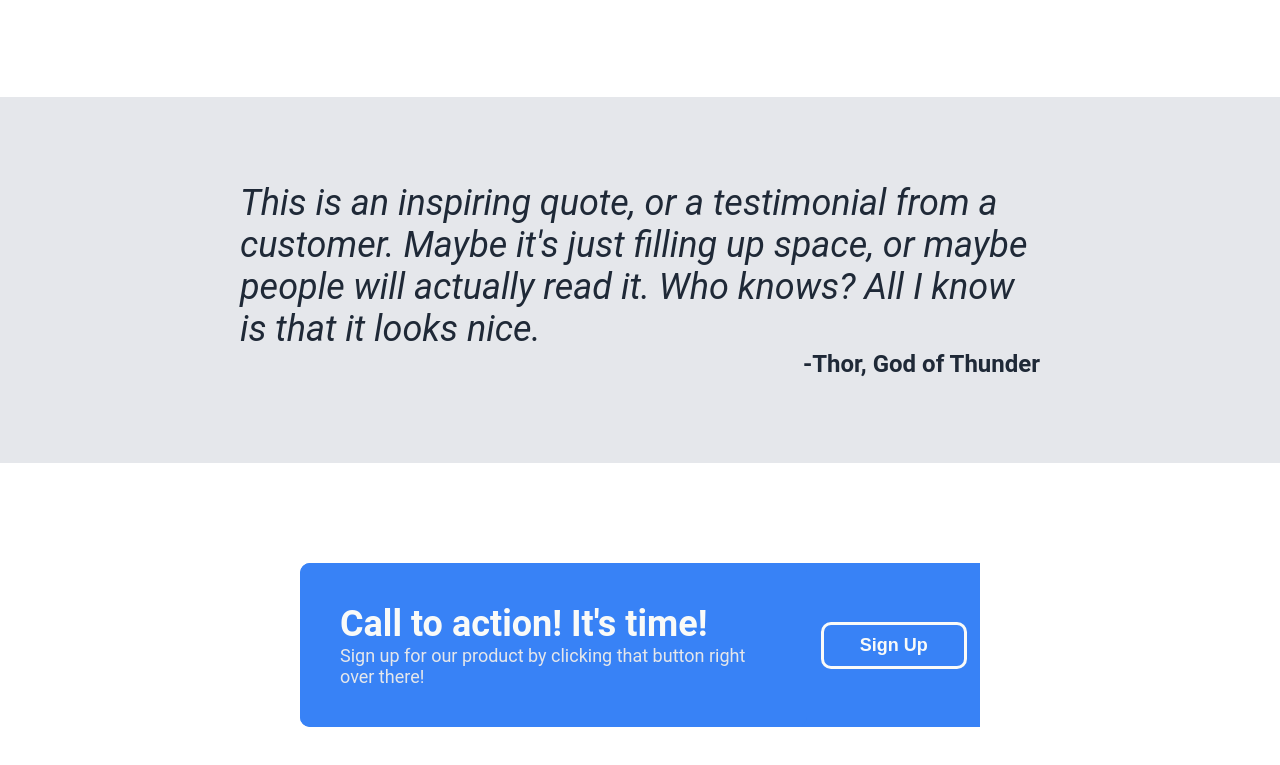
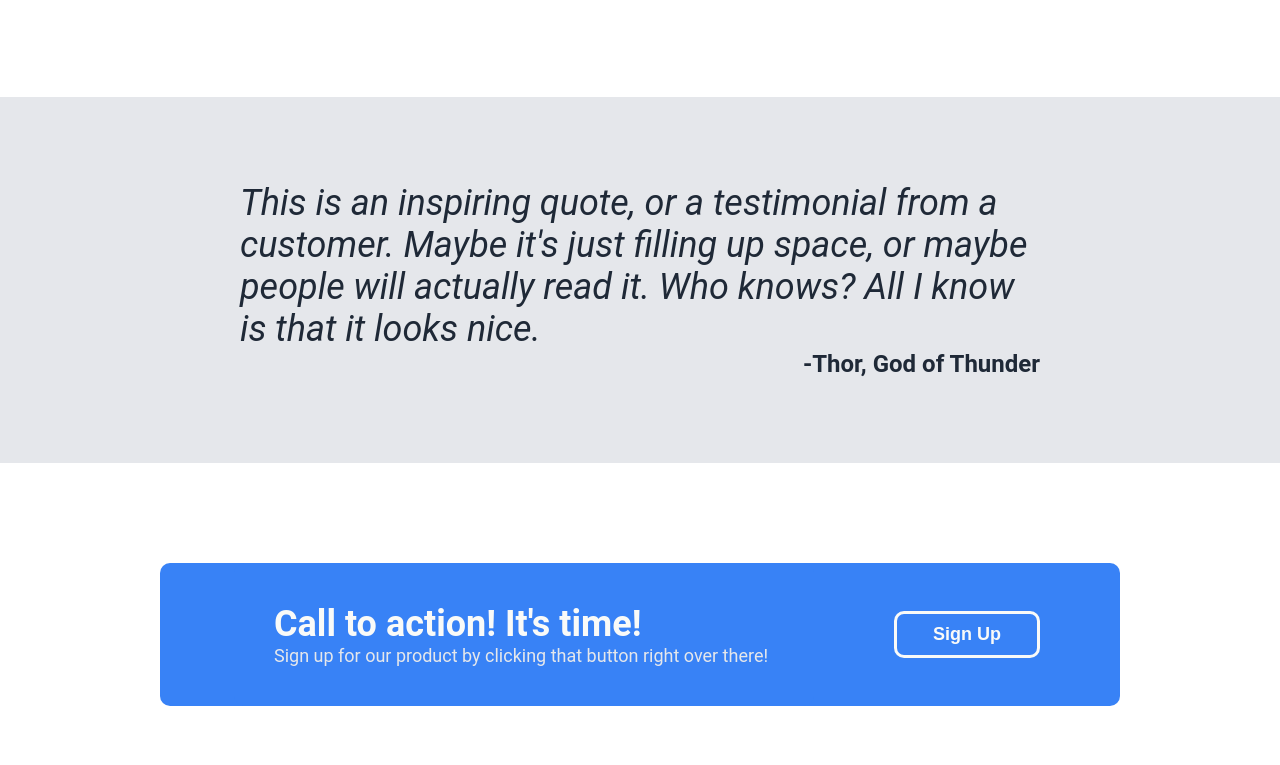
Before and after one commit to biloxigrant/odin-landing-page, a plain HTML site: page index.html in a window 1280 px wide. Shown: the part 818-1583 px from the top of the page. Drawn offline with Linux system fonts and the light colour scheme.

Commit message:
Adjust footer margins

```diff
--- a/style.css
+++ b/style.css
@@ -181,7 +181,9 @@ border-radius: 25px;
     display: flex;
     justify-content: space-evenly;
     background-color: #3882f6;
-    margin: 100px 300px;
+    width: 75%;
+    margin: 100px auto;
+
     border-radius: 10px;
 
 }
@@ -219,7 +221,7 @@ border-radius: 25px;
     display: flex;
     justify-content: center;
     align-items: center;
-    width: 200px;
+    width: auto;
     border: none;
 
 }
```
